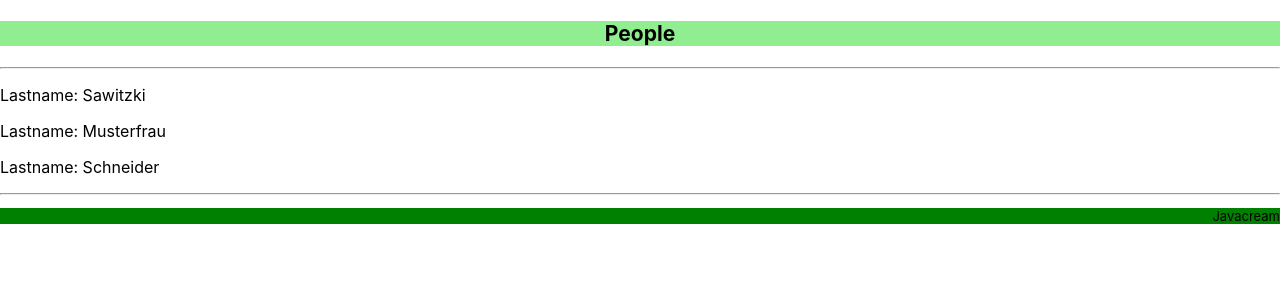
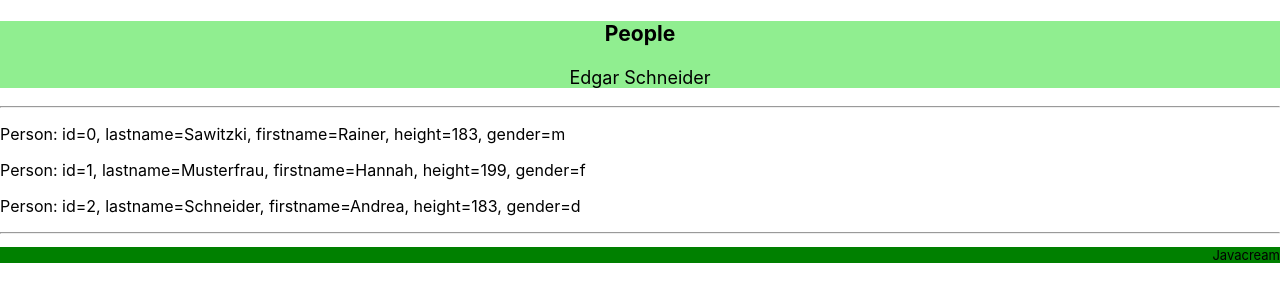
Before and after one commit to Javacream/org.javacream.training.react, a React (Create React App) app in the folder training/: page / in a window 1280 px wide. Shown: the top 302 px of the page. Built offline with nearby package versions, Linux system fonts and the light colour scheme.

Commit message:
play with PersonComponent

```diff
--- a/training/src/people/Header.js
+++ b/training/src/people/Header.js
@@ -1,9 +1,12 @@
 import "./Header.css"
-import { applicationTitle } from "./PeopleContext"
+import { applicationTitle, user } from "./PeopleContext"
+import PersonComponent from "./PersonComponent"
+
 export default function Header(){
     return (
         <div className="Header">
             <h3>{applicationTitle}</h3>
+            <PersonComponent person={user} detail={false}></PersonComponent>
         </div>
     )
 }
--- a/training/src/people/PeopleContext.js
+++ b/training/src/people/PeopleContext.js
@@ -6,3 +6,5 @@ export const peopleModel = new PeopleModel()
 peopleModel.create("Sawitzki", "Rainer", 183, 'm')
 peopleModel.create("Musterfrau", "Hannah", 199, 'f')
 peopleModel.create("Schneider", "Andrea", 183, 'd')
+
+export let user = new Person(1000, "Schneider", "Edgar", 188, 'd')
--- a/training/src/people/PeopleList.js
+++ b/training/src/people/PeopleList.js
@@ -2,7 +2,7 @@ import { peopleModel } from "./PeopleContext"
 import PersonComponent from "./PersonComponent"
 export default function PeopleList(){
     const peopleList = peopleModel.allPeople()
-    const peopleHtmlList = peopleList.map((p) => <PersonComponent key={p.id} person={p}></PersonComponent>)
+    const peopleHtmlList = peopleList.map((p) => <PersonComponent key={p.id} person={p} detail={true}></PersonComponent>)
     return (
         <>{peopleHtmlList}</>
     )
--- a/training/src/people/PersonComponent.js
+++ b/training/src/people/PersonComponent.js
@@ -1,6 +1,11 @@
 export default function PersonComponent(props){
     let person = props.person
-    return (
-        <><p> Lastname: {person.lastname}</p></>
-    )
-}
+    if (props.detail){
+        return (
+            <><p>Person: id={person.id}, lastname={person.lastname}, firstname={person.firstname}, height={person.height}, gender={person.gender}</p></>
+        )}
+        else{
+            return (<><p>{person.firstname} {person.lastname}</p></>)
+        }
+
+    }
```
